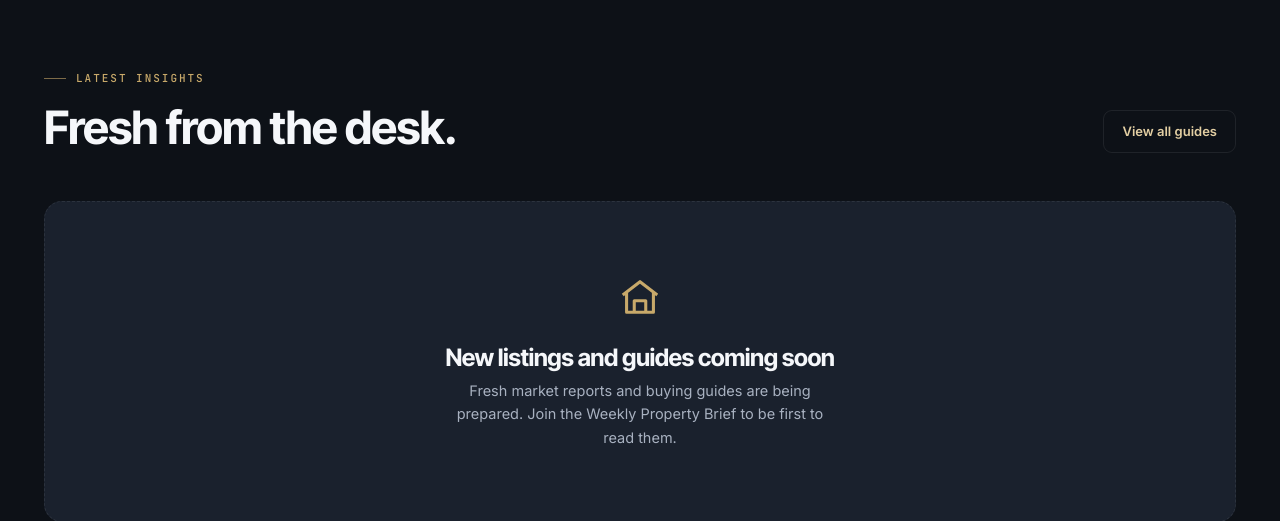
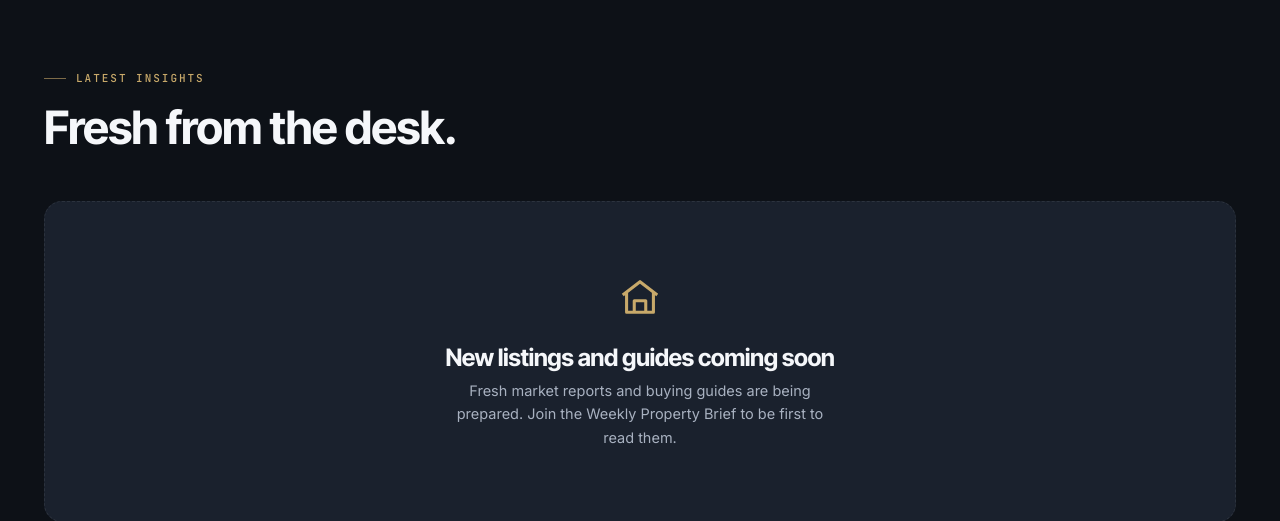
Before and after one commit to Siavashsed/kavalsia-bot, a Flask app: template templates/sellit-ca-index.html in a window 1280 px wide. Shown: the part 3627-4148 px from the top of the page. Run offline with Flask 3, Linux system fonts and the light colour scheme; the template is opened without the code that fills it, so the values that code supplies are empty.

Commit message:
deploy: sync templates/sellit-ca-index.html

```diff
--- a/templates/sellit-ca-index.html
+++ b/templates/sellit-ca-index.html
@@ -520,7 +520,7 @@ footer{background:#080b11;border-top:1px solid var(--line);padding:72px 0 32px}
         <span class="eyebrow">Latest Insights</span>
         <h2>Fresh from the desk.</h2>
       </div>
-      <a href="./" class="feed-link reveal">View all guides</a>
+
     </div>
     <div class="agrid" id="articleGrid"></div>
   </div>
```
